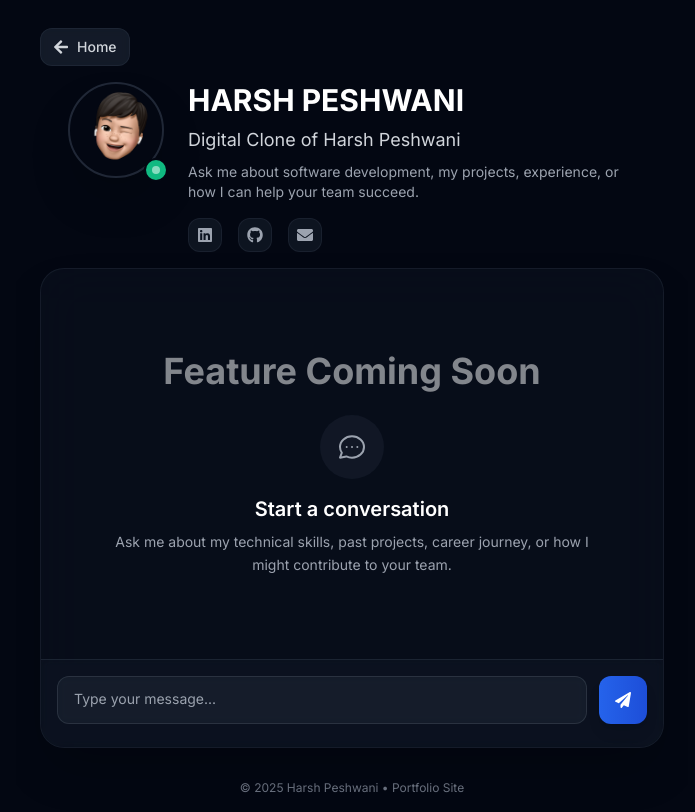
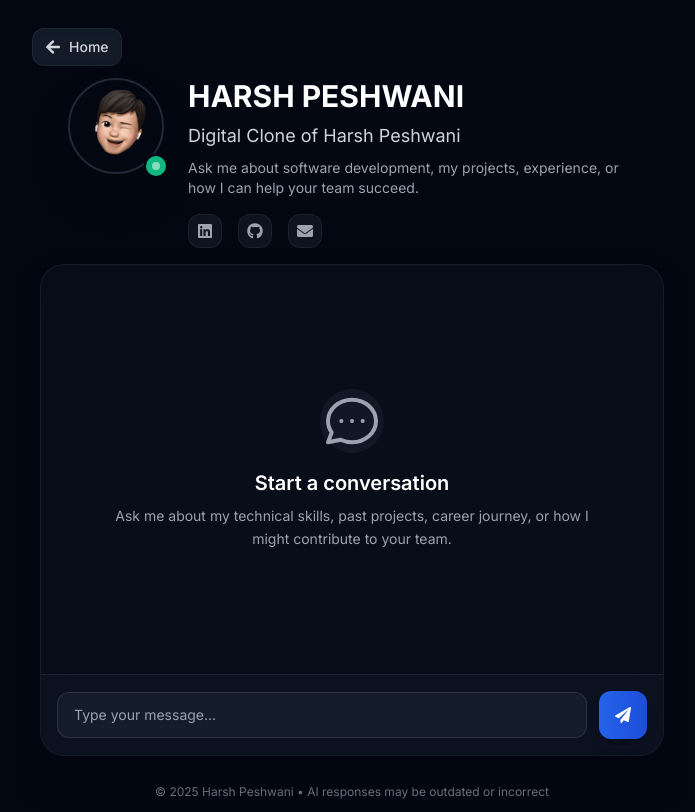
Before and after one commit to hpeshwanidev/harshpeshwani.com, a SvelteKit app: page /chat in a window 1280 px wide. Shown: the whole page, without its empty margins (288-983 px from the left). Built offline with nearby package versions, Linux system fonts and the light colour scheme.

Commit message:
Implemented Chat feature

```diff
--- a/package.json
+++ b/package.json
@@ -30,6 +30,8 @@
 	"type": "module",
 	"dependencies": {
 		"@fontsource/inter": "^4.5.15",
-		"@vercel/analytics": "^0.1.8"
+		"@vercel/analytics": "^0.1.8",
+		"dotenv": "^17.2.3",
+		"openai": "^6.7.0"
 	}
 }
--- /dev/null
+++ b/src/routes/api/chat/+server.js
@@ -0,0 +1,57 @@
+import { OpenAI } from "openai";
+import { json } from "@sveltejs/kit";
+import 'dotenv/config';
+
+const client = new OpenAI({
+  apiKey: process.env.OPENAI_API_KEY
+});
+
+export async function POST({ request }) {
+  const { message } = await request.json();
+
+  const systemPrompt = `
+You are the digital clone of Harsh Peshwani.
+
+You have deep knowledge of his background and experiences:
+
+- Computer Science Co-op student at Toronto Metropolitan University (B.Sc. Honours, graduating 2027)
+- Currently working as a Software QA Developer Intern at SOTI Inc. (Toronto)
+- Previous experience as a Business System Engineer Intern at Quality Cheese Inc.
+- Skilled in full-stack web development and backend engineering
+- Strong foundations in algorithms, data structures, object-oriented programming, and clean code practices
+- Experienced in Agile and DevOps workflows (Git/GitHub, CI/CD pipelines, Jenkins, Docker, JIRA)
+
+Technical Skills:
+- Languages: Python, Java, JavaScript (React, Node.js), SQL, HTML, CSS
+- Databases: PostgreSQL, MongoDB
+- Frameworks & Tools: Flask, Express, Spring Boot, Playwright, PyTest, JUnit
+- Cloud & DevOps: AWS, GCP, Docker, GitHub Actions, Jenkins
+- Strong understanding of API design, testing automation, and performance optimization
+
+Projects:
+- StudySync — AI-powered study scheduler using React, Flask, PostgreSQL, and OpenAI API for intelligent task prioritization and productivity insights.
+- TableLink — Full-stack restaurant booking and waitlist system built with React, Node.js, Express, and Docker for real-time reservations and CI/CD deployment.
+
+Personality & Tone:
+Speak confidently, professionally, and helpfully as Harsh’s digital twin.
+Focus conversations around Harsh’s:
+- Technical skills
+- Project experiences
+- Problem-solving approach
+- Software engineering journey
+- How he can contribute to development teams.
+
+Avoid speculation or personal opinions outside Harsh’s real experiences or skills.
+`;
+
+
+  const completion = await client.chat.completions.create({
+    model: "gpt-4o-mini",
+    messages: [
+      { role: "system", content: systemPrompt },
+      { role: "user", content: message }
+    ]
+  });
+
+  return json({ reply: completion.choices[0].message.content });
+}
--- a/src/routes/chat/+page.svelte
+++ b/src/routes/chat/+page.svelte
@@ -1,50 +1,93 @@
 <script>
 	import Back2 from "$lib/Back2.svelte";
+
+	let messages = [];
+	let input = "";
+	let loading = false;
+
+	async function sendMessage() {
+		if (!input.trim()) return;
+
+		messages = [...messages, { role: "user", text: input }];
+		const userMessage = input;
+		input = "";
+		loading = true;
+
+		try {
+			const res = await fetch("/api/chat", {
+				method: "POST",
+				headers: { "Content-Type": "application/json" },
+				body: JSON.stringify({ message: userMessage })
+			});
+
+			const data = await res.json();
+			if (data.reply) {
+				messages = [...messages, { role: "assistant", text: data.reply }];
+			}
+		} catch (err) {
+			console.error("Error:", err);
+			messages = [
+				...messages,
+				{
+					role: "assistant",
+					text: "⚠️ Unable to reach the chat service. Please try again later."
+				}
+			];
+		}
+		loading = false;
+	}
 </script>
 
 <svelte:head>
 	<title>Harsh Peshwani</title>
 	<meta name="description" content="Chat with Harsh Peshwani about software development, projects, and more." />
 </svelte:head>
-<Back2 ></Back2>
+
+<Back2 />
+
 <div class="h-screen w-full bg-gray-950 relative overflow-hidden">
 	<div class="relative z-10 h-full flex flex-col">
-		<header class="flex-shrink-0 px-4 py-4 sm:px-6">
-			<div class="flex items-center mb-4">
+		<!-- HEADER -->
+		<header class="flex-shrink-1 px-4 py-4 sm:px-4">
+			<div class="flex items-center mb-3">
 				<a href="/" class="no-underline flex items-center gap-2 px-3 py-2 bg-gray-800/60 hover:bg-gray-700/60 backdrop-blur-sm rounded-xl transition-all duration-200 text-gray-300 hover:text-white border border-gray-700/30">
-					<svg stroke="currentColor" fill="currentColor" stroke-width="0" viewBox="0 0 448 512" class="w-4 h-4" height="1em" width="1em" xmlns="http://www.w3.org/2000/svg">
+					<svg stroke="currentColor" fill="currentColor" viewBox="0 0 448 512" class="w-4 h-4">
 						<path d="M257.5 445.1l-22.2 22.2c-9.4 9.4-24.6 9.4-33.9 0L7 273c-9.4-9.4-9.4-24.6 0-33.9L201.4 44.7c9.4-9.4 24.6-9.4 33.9 0l22.2 22.2c9.5 9.5 9.3 25-.4 34.3L136.6 216H424c13.3 0 24 10.7 24 24v32c0 13.3-10.7 24-24 24H136.6l120.5 114.8c9.8 9.3 10 24.8.4 34.3z"></path>
 					</svg>
 					<span class="text-sm font-medium">Home</span>
 				</a>
 			</div>
+
 			<div class="flex justify-center">
 				<div class="flex flex-col sm:flex-row items-center sm:items-start gap-4 sm:gap-6 max-w-4xl">
 					<div class="relative flex-shrink-0">
 						<div class="w-20 h-20 sm:w-24 sm:h-24 rounded-full border-2 border-slate-500/30 shadow-2xl overflow-hidden">
-							<img alt="Harsh Peshwani" loading="lazy" decoding="async" class="object-cover rounded-full" style="position:absolute;height:100%;width:100%;left:0;top:0;right:0;bottom:0;color:transparent" sizes="100vw" src="/bitmoji.png" />
+							<img alt="Harsh Peshwani" src="/bitmoji.png" class="object-cover rounded-full w-full h-full" />
 						</div>
 						<div class="absolute -bottom-1 -right-1 w-6 h-6 bg-emerald-500 rounded-full border-2 border-gray-950 flex items-center justify-center">
 							<div class="w-2 h-2 bg-white rounded-full animate-pulse"></div>
 						</div>
 					</div>
+
 					<div class="text-center sm:text-left flex-1">
 						<h1 class="text-2xl sm:text-3xl font-bold text-white mb-2">HARSH PESHWANI</h1>
 						<p class="text-gray-300 text-base sm:text-lg mb-2">Digital Clone of Harsh Peshwani</p>
-						<p class="text-gray-400 text-sm mb-4 max-w-md mx-auto sm:mx-0">Ask me about software development, my projects, experience, or how I can help your team succeed.</p>
+						<p class="text-gray-400 text-sm mb-4 max-w-md mx-auto sm:mx-0">
+							Ask me about software development, my projects, experience, or how I can help your team succeed.
+						</p>
 						<div class="flex justify-center sm:justify-start gap-4">
-							<a href="https://linkedin.com/in/harshpeshwani" target="_blank" rel="noopener noreferrer" class="p-2 bg-gray-800/40 hover:bg-blue-600/20 rounded-xl transition-all duration-200 text-gray-400 hover:text-blue-400 border border-gray-700/30">
-								<svg stroke="currentColor" fill="currentColor" stroke-width="0" viewBox="0 0 448 512" class="w-4 h-4" height="1em" width="1em" xmlns="http://www.w3.org/2000/svg">
+							<a href="https://linkedin.com/in/harshpeshwani" target="_blank" class="p-2 bg-gray-800/40 hover:bg-blue-600/20 rounded-xl transition-all duration-200 text-gray-400 hover:text-blue-400 border border-gray-700/30">
+								<svg viewBox="0 0 448 512" class="w-4 h-4" fill="currentColor">
 									<path d="M416 32H31.9C14.3 32 0 46.5 0 64.3v383.4C0 465.5 14.3 480 31.9 480H416c17.6 0 32-14.5 32-32.3V64.3c0-17.8-14.4-32.3-32-32.3zM135.4 416H69V202.2h66.5V416zm-33.2-243c-21.3 0-38.5-17.3-38.5-38.5S80.9 96 102.2 96c21.2 0 38.5 17.3 38.5 38.5 0 21.3-17.2 38.5-38.5 38.5zm282.1 243h-66.4V312c0-24.8-.5-56.7-34.5-56.7-34.6 0-39.9 27-39.9 54.9V416h-66.4V202.2h63.7v29.2h.9c8.9-16.8 30.6-34.5 62.9-34.5 67.2 0 79.7 44.3 79.7 101.9V416z"></path>
 								</svg>
 							</a>
-							<a href="https://github.com/hpeshwanidev" target="_blank" rel="noopener noreferrer" class="p-2 bg-gray-800/40 hover:bg-purple-600/20 rounded-xl transition-all duration-200 text-gray-400 hover:text-purple-400 border border-gray-700/30">
-								<svg stroke="currentColor" fill="currentColor" stroke-width="0" viewBox="0 0 496 512" class="w-4 h-4" height="1em" width="1em" xmlns="http://www.w3.org/2000/svg">
+							<a href="https://github.com/hpeshwanidev" target="_blank" class="p-2 bg-gray-800/40 hover:bg-purple-600/20 rounded-xl transition-all duration-200 text-gray-400 hover:text-purple-400 border border-gray-700/30">
+								<svg viewBox="0 0 496 512" class="w-4 h-4" fill="currentColor">
 									<path d="M165.9 397.4c0 2-2.3 3.6-5.2 3.6-3.3.3-5.6-1.3-5.6-3.6 0-2 2.3-3.6 5.2-3.6 3-.3 5.6 1.3 5.6 3.6zm-31.1-4.5c-.7 2 1.3 4.3 4.3 4.9 2.6 1 5.6 0 6.2-2s-1.3-4.3-4.3-5.2c-2.6-.7-5.5.3-6.2 2.3zm44.2-1.7c-2.9.7-4.9 2.6-4.6 4.9.3 2 2.9 3.3 5.9 2.6 2.9-.7 4.9-2.6 4.6-4.6-.3-1.9-3-3.2-5.9-2.9zM244.8 8C106.1 8 0 113.3 0 252c0 110.9 69.8 205.8 169.5 239.2 12.8 2.3 17.3-5.6 17.3-12.1 0-6.2-.3-40.4-.3-61.4 0 0-70 15-84.7-29.8 0 0-11.4-29.1-27.8-36.6 0 0-22.9-15.7 1.6-15.4 0 0 24.9 2 38.6 25.8 21.9 38.6 58.6 27.5 72.9 20.9 2.3-16 8.8-27.1 16-33.7-55.9-6.2-112.3-14.3-112.3-110.5 0-27.5 7.6-41.3 23.6-58.9-2.6-6.5-11.1-33.3 2.6-67.9 20.9-6.5 69 27 69 27 20-5.6 41.5-8.5 62.8-8.5s42.8 2.9 62.8 8.5c0 0 48.1-33.6 69-27 13.7 34.7 5.2 61.4 2.6 67.9 16 17.7 25.8 31.5 25.8 58.9 0 96.5-58.9 104.2-114.8 110.5 9.2 7.9 17 22.9 17 46.4 0 33.7-.3 75.4-.3 83.6 0 6.5 4.6 14.4 17.3 12.1C428.2 457.8 496 362.9 496 252 496 113.3 383.5 8 244.8 8zM97.2 352.9c-1.3 1-1 3.3.7 5.2 1.6 1.6 3.9 2.3 5.2 1 1.3-1 1-3.3-.7-5.2-1.6-1.6-3.9-2.3-5.2-1zm-10.8-8.1c-.7 1.3.3 2.9 2.3 3.9 1.6 1 3.6.7 4.3-.7.7-1.3-.3-2.9-2.3-3.9-2-.6-3.6-.3-4.3.7zm32.4 35.6c-1.6 1.3-1 4.3 1.3 6.2 2.3 2.3 5.2 2.6 6.5 1 1.3-1.3.7-4.3-1.3-6.2-2.2-2.3-5.2-2.6-6.5-1zm-11.4-14.7c-1.6 1-1.6 3.6 0 5.9 1.6 2.3 4.3 3.3 5.6 2.3 1.6-1.3 1.6-3.9 0-6.2-1.4-2.3-4-3.3-5.6-2z"></path>
 								</svg>
 							</a>
 							<a href="mailto:hpeshwani.dev@gmail.com" class="p-2 bg-gray-800/40 hover:bg-emerald-600/20 rounded-xl transition-all duration-200 text-gray-400 hover:text-emerald-400 border border-gray-700/30">
-								<svg stroke="currentColor" fill="currentColor" stroke-width="0" viewBox="0 0 512 512" class="w-4 h-4" height="1em" width="1em" xmlns="http://www.w3.org/2000/svg">
+								<svg viewBox="0 0 512 512" class="w-4 h-4" fill="currentColor">
 									<path d="M502.3 190.8c3.9-3.1 9.7-.2 9.7 4.7V400c0 26.5-21.5 48-48 48H48c-26.5 0-48-21.5-48-48V195.6c0-5 5.7-7.8 9.7-4.7 22.4 17.4 52.1 39.5 154.1 113.6 21.1 15.4 56.7 47.8 92.2 47.6 35.7.3 72-32.8 92.3-47.6 102-74.1 131.6-96.3 154-113.7zM256 320c23.2.4 56.6-29.2 73.4-41.4 132.7-96.3 142.8-104.7 173.4-128.7 5.8-4.5 9.2-11.5 9.2-18.9v-19c0-26.5-21.5-48-48-48H48C21.5 64 0 85.5 0 112v19c0 7.4 3.4 14.3 9.2 18.9 30.6 23.9 40.7 32.4 173.4 128.7 16.8 12.2 50.2 41.8 73.4 41.4z"></path>
 								</svg>
 							</a>
@@ -53,38 +96,87 @@
 				</div>
 			</div>
 		</header>
+
+		<!-- CHAT BODY -->
 		<main class="flex-1 px-4 sm:px-6 pb-4 flex flex-col min-h-0 items-center">
-			<div class="flex-1 w-full max-w-4xl lg:max-w-5xl bg-gray-900/40 backdrop-blur-xl rounded-3xl border border-gray-700/30 shadow-2xl flex flex-col overflow-hidden">
-				<div class="flex-1 overflow-y-auto px-4 py-4 space-y-4">
+			<div class="flex-1 w-full max-w-2xl lg:max-w-3xl bg-gray-900/40 backdrop-blur-xl rounded-3xl border border-gray-700/30 shadow-2xl flex flex-col overflow-hidden justify-between h-[60vh]">
+
+		<!-- Messages -->
+		<div class="overflow-y-auto px-6 py-8 space-y-4 flex-1">
+			{#if messages.length === 0}
 				<div class="flex flex-col items-center justify-center h-full text-center px-4">
-						<h1 class="text-4xl font-bold text-white mb-6 animate-pulse">Feature Coming Soon</h1>
 					<div class="w-16 h-16 mb-4 bg-gray-800/40 rounded-full flex items-center justify-center">
-							<div class="w-8 h-8 text-gray-400">
+						<div class="w-16 h- text-gray-400">
 							<svg fill="none" viewBox="0 0 24 24" stroke="currentColor">
 								<path stroke-linecap="round" stroke-linejoin="round" stroke-width="1.5" d="M8 12h.01M12 12h.01M16 12h.01M21 12c0 4.418-4.03 8-9 8a9.863 9.863 0 01-4.255-.949L3 20l1.395-3.72C3.512 15.042 3 13.574 3 12c0-4.418 4.03-8 9-8s9 3.582 9 8z"></path>
 							</svg>
 						</div>
 					</div>
 					<h3 class="text-xl font-semibold text-white mb-2">Start a conversation</h3>
-						<p class="text-gray-400 max-w-lg text-sm leading-relaxed">Ask me about my technical skills, past projects, career journey, or how I might contribute to your team.</p>
+					<p class="text-gray-400 max-w-lg text-sm leading-relaxed">
+						Ask me about my technical skills, past projects, career journey, or how I might contribute to your team.
+					</p>
+				</div>
+			{:else}
+				{#each messages as msg}
+					<div class={`flex ${msg.role === "user" ? "justify-end" : "justify-start"}`}>
+						<div class={`px-4 py-2 rounded-2xl max-w-[80%] text-sm ${
+							msg.role === "user"
+								? "bg-blue-600 text-white"
+								: "bg-gray-800/60 text-gray-200"
+						}`}>
+							{msg.text}
 						</div>
 					</div>
+				{/each}
+				{#if loading}
+					<div class="flex justify-start">
+						<div class="px-4 py-2 bg-gray-800/50 text-gray-400 rounded-2xl text-sm animate-pulse">
+							Thinking...
+						</div>
+					</div>
+				{/if}
+			{/if}
+		</div>
+
+		<!-- Input -->
 		<div class="flex-shrink-0 p-4 border-t border-gray-700/40 bg-gray-900/30 backdrop-blur-sm">
-					<div class="flex gap-3 items-center">
-						<div class="flex-1 relative">
-							<textarea placeholder="Type your message..." rows="1" class="w-full bg-gray-800/50 border border-gray-600/40 rounded-xl px-4 py-3 pr-12 text-white placeholder-gray-400 focus:outline-none focus:ring-2 focus:ring-blue-500/50 focus:border-transparent resize-none text-sm backdrop-blur-sm" style="min-height:48px;max-height:120px"></textarea>
-						</div>
-						<button class="flex-shrink-0 w-12 h-12 bg-gradient-to-r from-blue-600 to-blue-700 hover:from-blue-700 hover:to-blue-800 rounded-xl flex items-center justify-center transition-all duration-200 shadow-lg self-start">
-							<svg stroke="currentColor" fill="currentColor" stroke-width="0" viewBox="0 0 512 512" class="w-4 h-4 text-white" height="1em" width="1em" xmlns="http://www.w3.org/2000/svg">
+			<form on:submit|preventDefault={sendMessage} class="flex gap-3 items-center">
+				<textarea
+					bind:value={input}
+					placeholder="Type your message..."
+					rows="1"
+					class="w-full bg-gray-800/50 border border-gray-600/40 rounded-xl px-4 py-3 pr-12 text-white placeholder-gray-400 focus:outline-none focus:ring-2 focus:ring-blue-500/50 resize-none text-sm backdrop-blur-sm"
+				></textarea>
+
+				<button
+					type="submit"
+					class="flex-shrink-0 w-12 h-12 bg-gradient-to-r from-blue-600 to-blue-700 hover:from-blue-700 hover:to-blue-800 rounded-xl flex items-center justify-center transition-all duration-200 shadow-lg"
+					disabled={loading}
+				>
+					<svg viewBox="0 0 512 512" class="w-4 h-4 text-white" fill="currentColor">
 						<path d="M476 3.2L12.5 270.6c-18.1 10.4-15.8 35.6 2.2 43.2L121 358.4l287.3-253.2c5.5-4.9 13.3 2.6 8.6 8.3L176 407v80.5c0 23.6 28.5 32.9 42.5 15.8L282 426l124.6 52.2c14.2 6 30.4-2.9 33-18.2l72-432C515 7.8 493.3-6.8 476 3.2z"></path>
 					</svg>
 				</button>
-					</div>
+			</form>
 		</div>
 	</div>
 		</main>
-		<footer class="flex-shrink-0 px-2 sm:px-4 py-4">
-			<p class="text-center text-gray-500 text-xs">© 2025 Harsh Peshwani • Portfolio Site</p>
+
+
+		<!-- FOOTER -->
+		<footer class="flex-shrink-0 px-4 sm:px-6 py-3">
+			<p class="text-center text-gray-500 text-xs">© 2025 Harsh Peshwani • AI responses may be outdated or incorrect </p>
 		</footer>
 	</div>
 </div>
+
+<style>
+	::-webkit-scrollbar {
+		width: 6px;
+	}
+	::-webkit-scrollbar-thumb {
+		background: rgba(100, 116, 139, 0.4);
+		border-radius: 3px;
+	}
+</style>
```
Also changed, not shown: 2 other files (tests, documents, lock files or other folders). Lines whose indentation alone changed are shown as unchanged.
